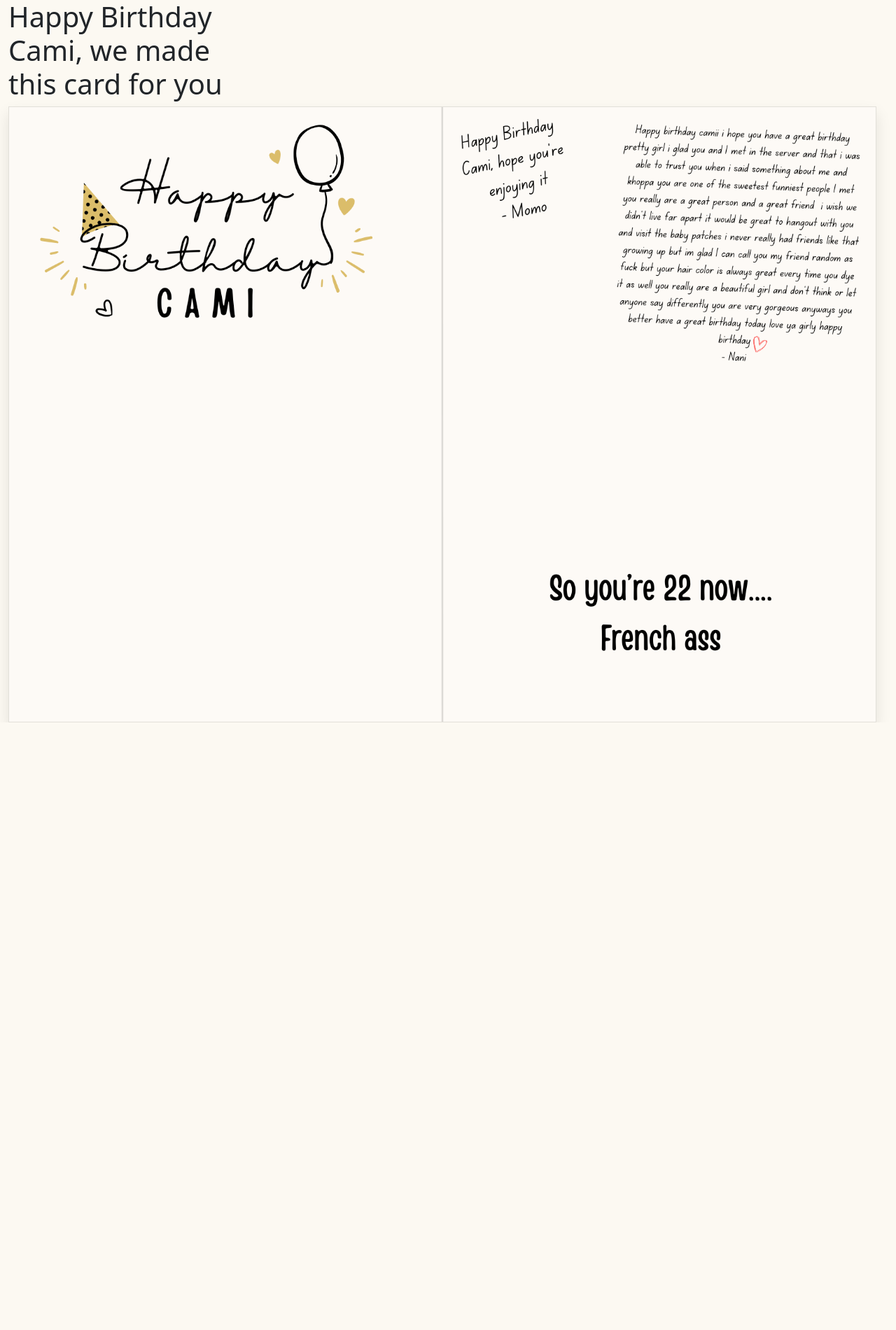
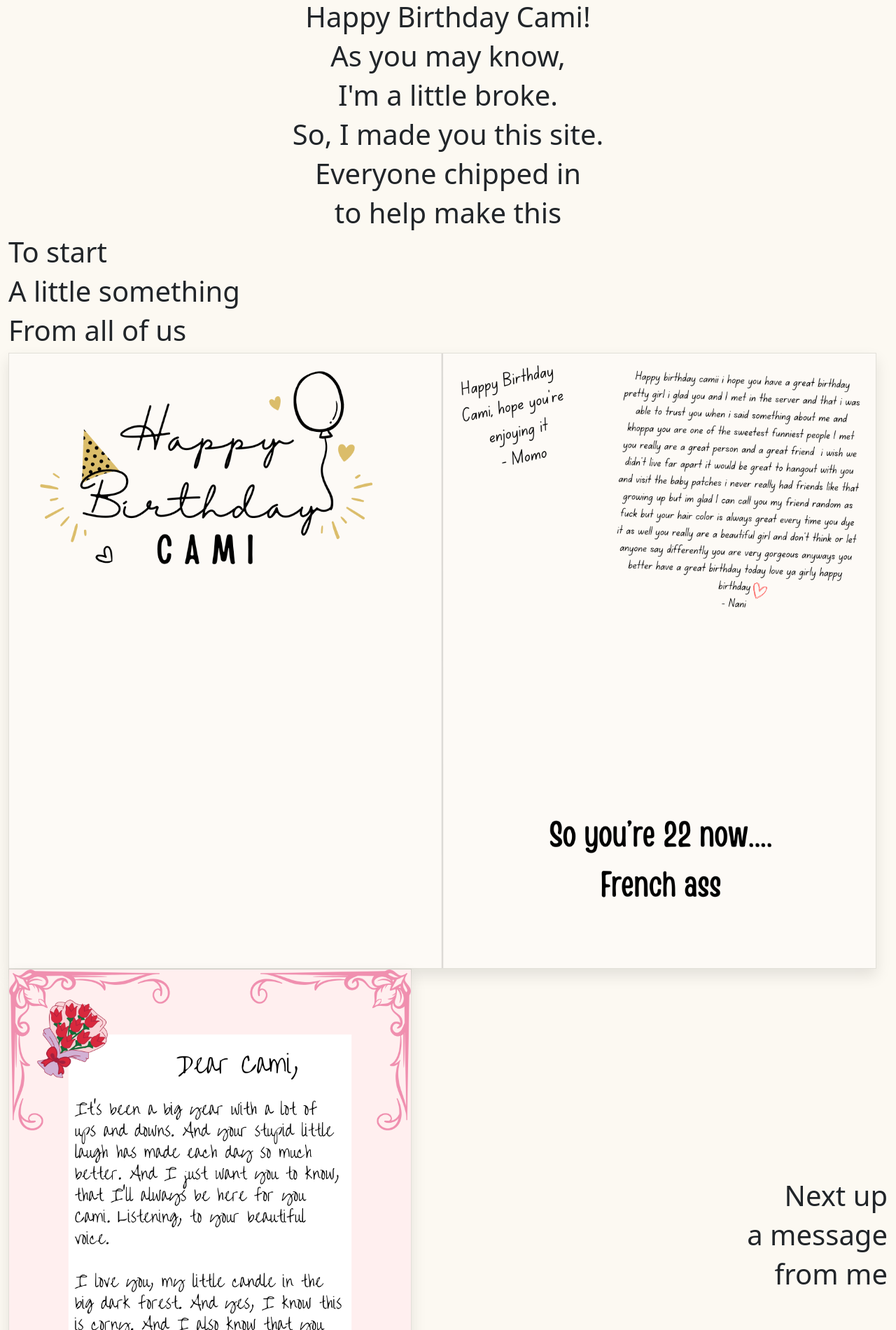
Before and after one commit to TheKingsCrown/cami-birthday, a plain HTML site: page index.html in a window 1280 px wide. Shown: the top 1900 px of the page at 70% size. Before the commit the page ends 1032 px from the top, so only its background shows below. Drawn offline with nearby package versions, Linux system fonts and the light colour scheme.

Commit message:
filled out main page content

```diff
--- a/index.html
+++ b/index.html
@@ -11,17 +11,48 @@
 <body style="background-color: #FCF9F2;">
     <div class="container-fluid">
         <div class="row align-items-center">
+            <div class="col" style="text-align: center;">
+                <h1>Happy Birthday Cami!</h1>
+                <h1>As you may know,</h1>
+                <h1>I'm a little broke.</h1>
+                <h1>So, I made you this site.</h1>
+                <h1>Everyone chipped in</h1>
+                <h1>to help make this</h1>
+            </div>
+        </div>
+    </div>
+    <div class="container-fluid">
+        <div class="row align-items-center">
             <div class="col">
-                <h1>Happy Birthday <br>
-                    Cami, we made <br>
-                    this card for you <br>
-                </h1>
+                <h1>To start</h1>
+                <h1>A little something</h1>
+                <h1>From all of us</h1>
             </div>
             <div class="col">
                 <img class="birthday-card" width="1240" height="100%" src="images/birthday-card.png">
             </div>
         </div>
     </div>
-
+    <div class="container-fluid">
+        <div class="row align-items-center">
+            <div class="col">
+                <img class="birthday-card" width="576" height="100%" src="images/message.png">
+            </div>
+            <div class="col" style="text-align: right;">
+                <h1>Next up</h1>
+                <h1>a message</h1>
+                <h1>from me</h1>
+            </div>
+        </div>
+    </div>
+    <div class="container-fluid">
+        <div class="row align-items-center">
+            <div class="col" style="text-align: center;">
+                <h1>And finally</h1>
+                <h1>some presents</h1>
+                <h1>I hope you like them</h1>
+            </div>
+        </div>
+    </div>
 </body>
 </html>
```
